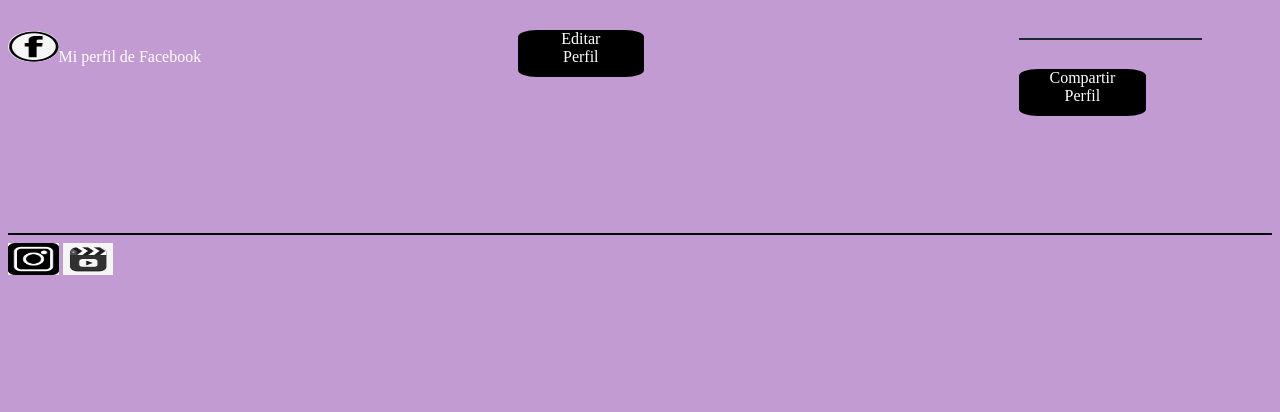
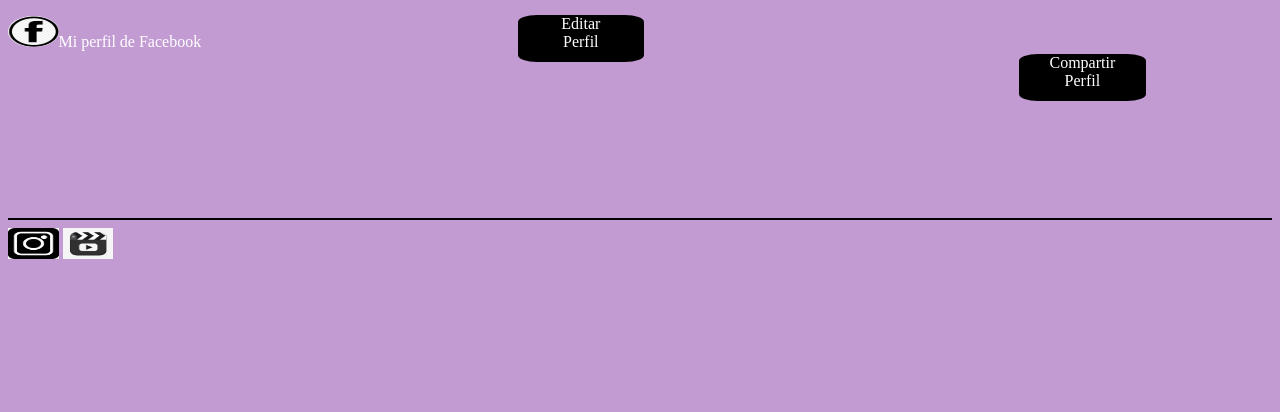
Before and after one commit to JessicaCalderon12/red, a plain HTML site: page perfil.html in a window 1280 px wide. Shown: the part 334-746 px from the top of the page. Drawn offline with Linux system fonts and the light colour scheme.

Commit message:
Update perfil.html

```diff
--- a/perfil.html
+++ b/perfil.html
@@ -48,7 +48,7 @@
 </table>
 <br>
 <br>
-<hr color="#1C2833">
+
 
 </div>
 <div class="con">
```
